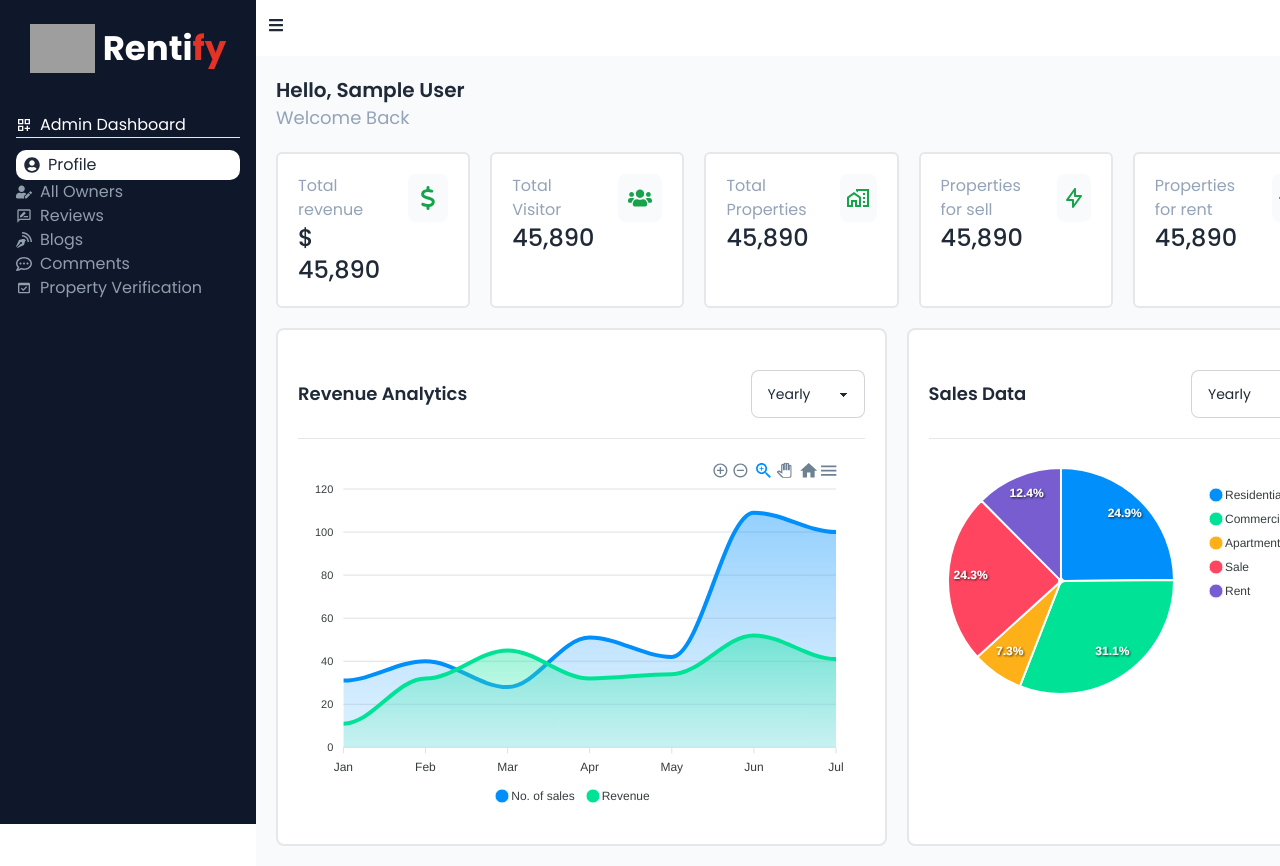
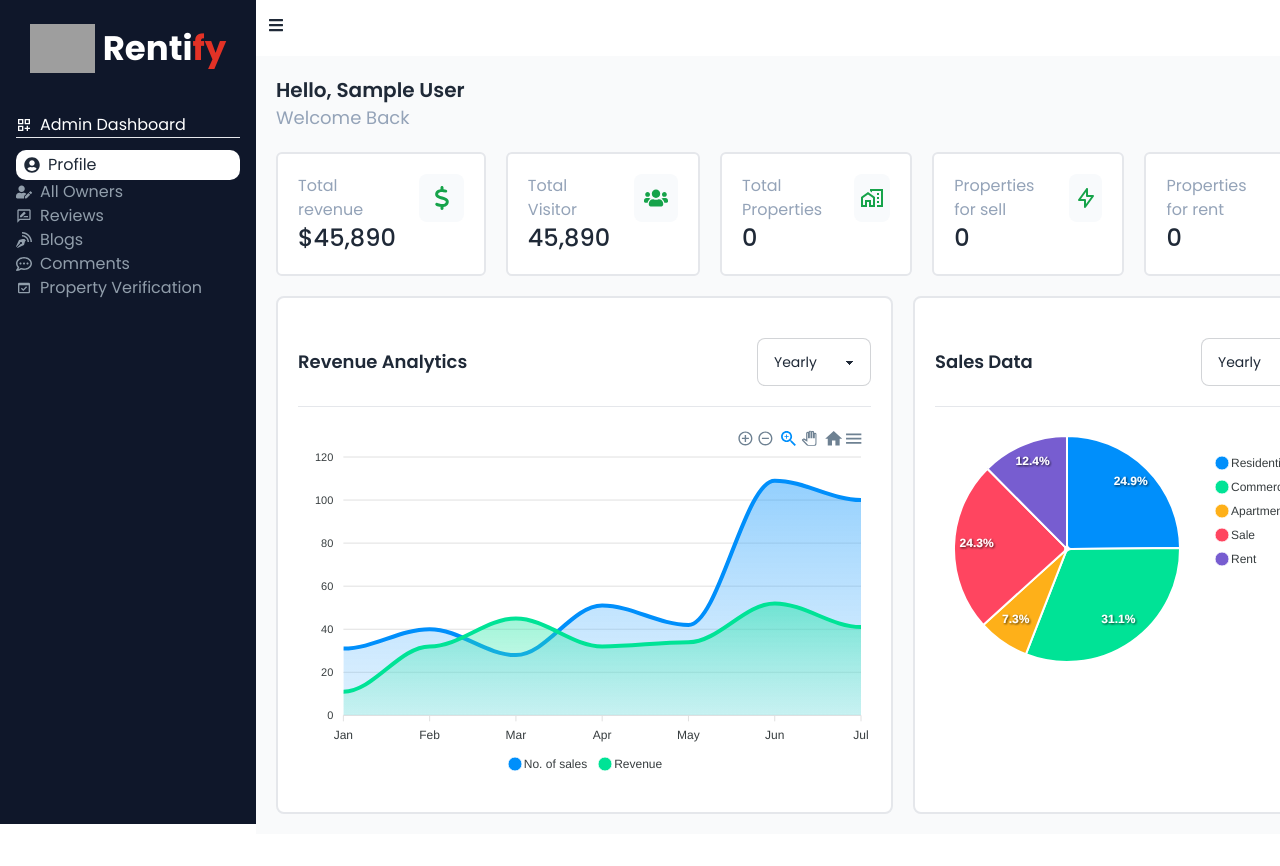
Before and after one commit to tanbirhaque/Rentify-Admin, a React (Vite) app: page /dashboard/profile in a window 1280 px wide. Shown: the top 866 px of the page. After the commit the page ends 834 px from the top, so only its background shows below. Built offline with nearby package versions, Linux system fonts and the light colour scheme; no server answers; sample sign-in values are in the browser's storage; grey boxes are pictures that could not be loaded.

Commit message:
dynamic data added to profile by Fahima

```diff
--- a/package.json
+++ b/package.json
@@ -22,6 +22,7 @@
     "match-sorter": "^6.3.3",
     "react": "^18.2.0",
     "react-apexcharts": "^1.4.1",
+    "react-countup": "^6.5.0",
     "react-dom": "^18.2.0",
     "react-hook-form": "^7.49.3",
     "react-hot-toast": "^2.4.1",
--- a/src/DashLayout/DashboardRoutes/Profile/Profile/Profile.jsx
+++ b/src/DashLayout/DashboardRoutes/Profile/Profile/Profile.jsx
@@ -7,11 +7,22 @@ import { MdOutlineHomeWork } from "react-icons/md";
 import { TbBolt, TbHomePlus } from "react-icons/tb";
 import SplineChart from "./SplineChart";
 import PieChart from "./PieChart";
-// import useGetUsers from "../../../../Hooks/useGetUsers";
-// import useProperties from "../../../../Hooks/useProperties";
+import useGetUsers from "../../../../Hooks/useGetUsers";
+import useProperties from "../../../../Hooks/useProperties";
+import CountUp from "react-countup";
 
 const Profile = () => {
   const { user } = useAuth();
+
+  const [users] = useGetUsers();
+  const [properties] = useProperties();
+
+  const forRent = properties.filter(
+    (item) => item?.property_info?.property_for === "rent"
+  );
+  const forSale = properties.filter(
+    (item) => item?.property_info?.property_for === "sale"
+  );
 
   return (
     <div className="bg-[#f9fafb] p-5 space-y-5">
@@ -25,7 +36,10 @@ const Profile = () => {
         <div className="flex justify-between bg-white gap-5  rounded-md p-5 border-2">
           <div className="flex flex-col">
             <p className="text-base text-slate-400">Total revenue</p>
-            <p className=" text-2xl font-medium">$ 45,890</p>
+            <p className="text-2xl font-medium">
+              $<CountUp end={45890} duration={3} />
+            </p>
+            {/* <p className=" text-2xl font-medium">$ 45,890</p> */}
           </div>
           <div className="bg-[#f8fafc] w-12 h-12 flex items-center justify-center text-[#16a34a] text-2xl rounded-lg">
             <FaDollarSign />
@@ -35,7 +49,10 @@ const Profile = () => {
         <div className="flex justify-between bg-white gap-5  rounded-md p-5 border-2">
           <div>
             <p className="text-base text-slate-400">Total Visitor</p>
-            <p className=" text-2xl  font-medium">45,890</p>
+            {/* <p className=" text-2xl  font-medium">45,890</p> */}
+            <p className="text-2xl font-medium">
+              <CountUp end={45890} duration={3} />
+            </p>
           </div>
           <div className="bg-[#f8fafc] w-12 h-12 flex items-center justify-center text-[#16a34a] text-2xl rounded-lg">
             <FaUsers />
@@ -45,7 +62,10 @@ const Profile = () => {
         <div className="flex justify-between bg-white gap-5  rounded-md p-5 border-2">
           <div>
             <p className="text-base text-slate-400">Total Properties</p>
-            <p className=" text-2xl  font-medium">45,890</p>
+            {/* <p className=" text-2xl  font-medium">45,890</p> */}
+            <p className="text-2xl font-medium">
+              <CountUp end={properties.length} duration={3} />
+            </p>
           </div>
           <div className="bg-[#f8fafc] w-12 h-12 flex items-center justify-center text-[#16a34a] text-2xl rounded-lg">
             <MdOutlineHomeWork />
@@ -55,8 +75,10 @@ const Profile = () => {
         <div className="flex justify-between bg-white gap-5 rounded-md p-5 border-2">
           <div>
             <p className="text-base text-slate-400">Properties for sell</p>
-
-            <p className=" text-2xl  font-medium">45,890</p>
+            <p className="text-2xl font-medium">
+              <CountUp end={forSale.length} duration={3} />
+            </p>
+            {/* <p className=" text-2xl  font-medium">45,890</p> */}
           </div>
           <div className="bg-[#f8fafc] w-12 h-12 flex items-center justify-center text-[#16a34a] text-2xl rounded-lg">
             <TbBolt />
@@ -66,7 +88,10 @@ const Profile = () => {
         <div className="flex justify-between bg-white gap-5  rounded-md p-5 border-2">
           <div>
             <p className="text-base text-slate-400">Properties for rent</p>
-            <p className=" text-2xl  font-medium">45,890</p>
+            <p className="text-2xl font-medium">
+              <CountUp end={forRent.length} duration={3} />
+            </p>
+            {/* <p className=" text-2xl  font-medium">45,890</p> */}
           </div>
           <div className="bg-[#f8fafc] w-12 h-12 flex items-center justify-center text-[#16a34a] text-2xl rounded-lg">
             <TbHomePlus />
```
Also changed, not shown: 1 other file (tests, documents, lock files or other folders).
